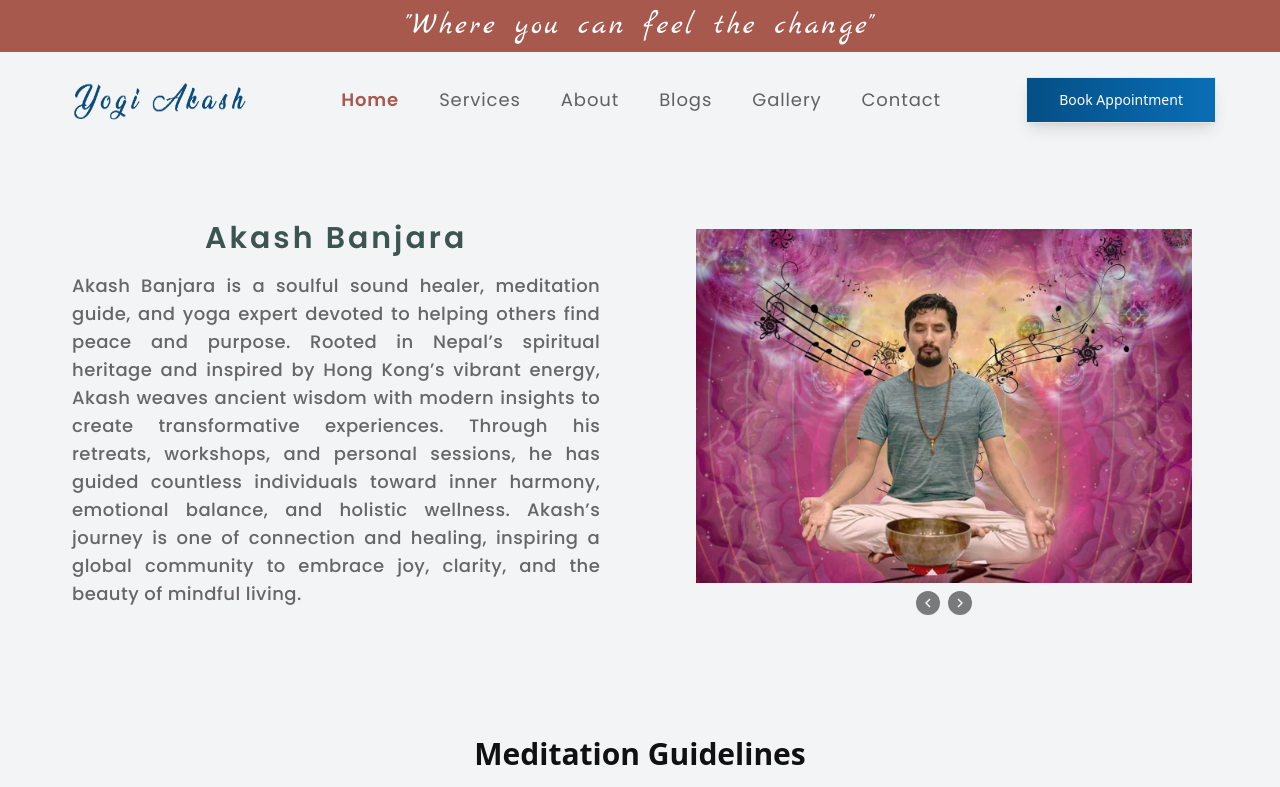
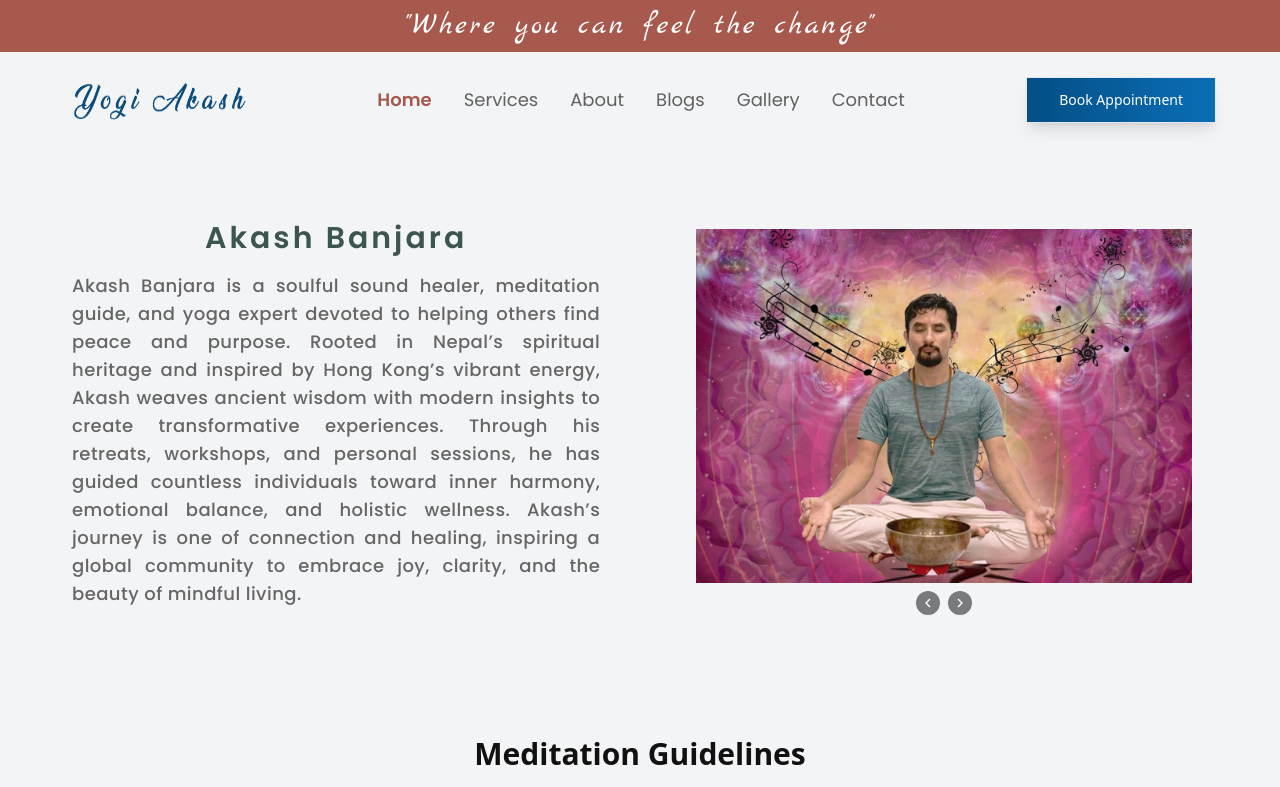
Before and after one commit to shashankapoudel/master-akash-portfolio, a React (Vite) app: page / in a window 1280 px wide. Shown: the top 787 px of the page. Built offline with nearby package versions, Linux system fonts and the light colour scheme.

Commit message:
latest changes

```diff
--- a/src/components/header.jsx
+++ b/src/components/header.jsx
@@ -47,7 +47,7 @@ const Header = () => {
                     {menuOpen ? <FiX /> : <FiMenu />}
                 </button>
 
-                <div className='hidden lg:flex  font-poppins gap-10  text-lg tracking-wider '>
+                <div className='hidden lg:flex  font-poppins gap-8 text-lg tracking-normal '>
                     {
                         navItems.map((item) => (
                             <NavLink to={item.path}
```
